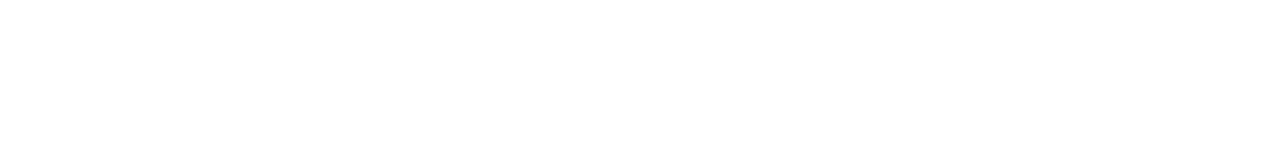
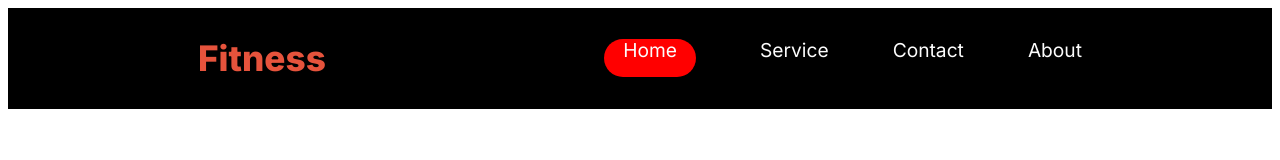
Before and after one commit to ShamolHasan05/Assignment-2, a plain HTML site: page index.html in a window 1280 px wide. Drawn offline with Linux system fonts and the light colour scheme; a web font is replaced by a local one.

Commit message:
added nav-bar

```diff
--- a/index.html
+++ b/index.html
@@ -3,10 +3,28 @@
 <head>
     <meta charset="UTF-8">
     <meta name="viewport" content="width=device-width, initial-scale=1.0">
-    <title>Document</title>
+    <title>Assignmnet 2</title>
     <link rel="stylesheet" href="styles/style.css">
 </head>
-<body>
+<body class="inter">
+
+    <header class="header">
+
+        <nav class="nav-bar">
+            <h2 class="nav-title">Fitness</h2>
+            <ul class="nav-links">
+                <li class="nav-item nav-home"><a href="">Home</a></li>
+                <li class="nav-item"><a href="">Service</a></li>
+                <li class="nav-item"><a href="">Contact</a></li>
+                <li class="nav-item"><a href="">About</a></li>
+            </ul>
+
+        </nav>
+
+    </header>
+
+
+
 
 </body>
 </html>
--- a/styles/style.css
+++ b/styles/style.css
@@ -0,0 +1,62 @@
+@import url('https://fonts.googleapis.com/css2?family=Inter:ital,opsz,wght@0,14..32,100..900;1,14..32,100..900&display=swap');
+@import url('https://fonts.cdnfonts.com/css/miama');
+
+/* font-family: 'Miama', sans-serif; */
+
+
+.inter{
+    font-family: "Inter", sans-serif;
+    font-optical-sizing: auto;
+    font-weight: 400px;
+    font-style: normal;
+}
+
+/* Header Section Style */
+
+/* Nav-Bar Style */
+.nav-bar{
+    display: flex;
+    background-color: black;
+    align-items: center;
+    justify-content: space-between;
+
+}
+
+.nav-title{
+    color: rgb(230, 83, 60);
+    font-family: Inter;
+    font-size: 2.2rem;
+    font-weight: 800;
+    line-height: 120%;
+    letter-spacing: 0%;
+    margin-left: 190px;
+}
+
+.nav-links{
+    display: flex;
+    gap: 4rem;
+    margin-right: 190px;
+}
+
+.nav-item{
+    list-style: none;
+}
+
+.nav-item a{
+    text-decoration: none;
+    color: rgb(252, 252, 252);
+    font-family: Inter;
+    font-size: 1.2rem;
+    font-weight: 400;
+    line-height: 120%;
+    letter-spacing: 0%;
+}
+
+.nav-home{
+    background-color: red;
+    width: 92px;
+    height: 38px;
+    text-align: center;
+    flex: none;
+    border-radius: 20px;
+}
```
